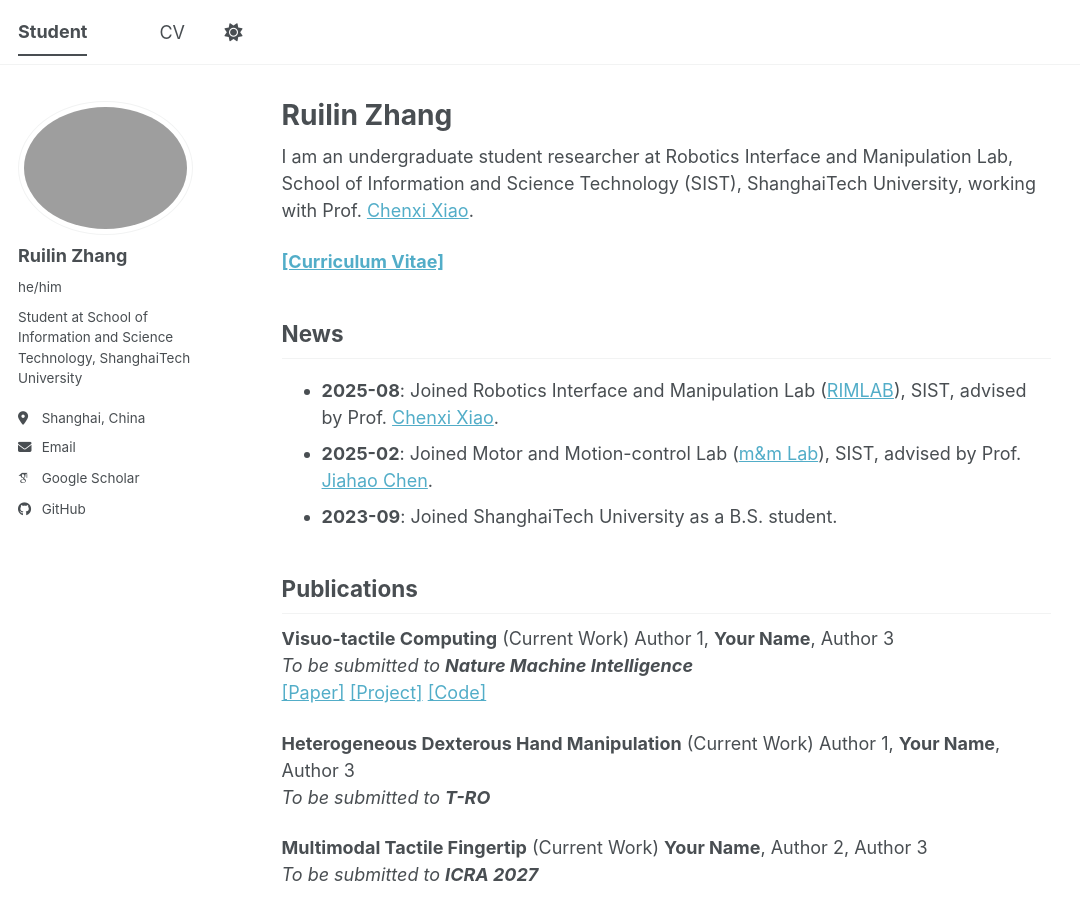
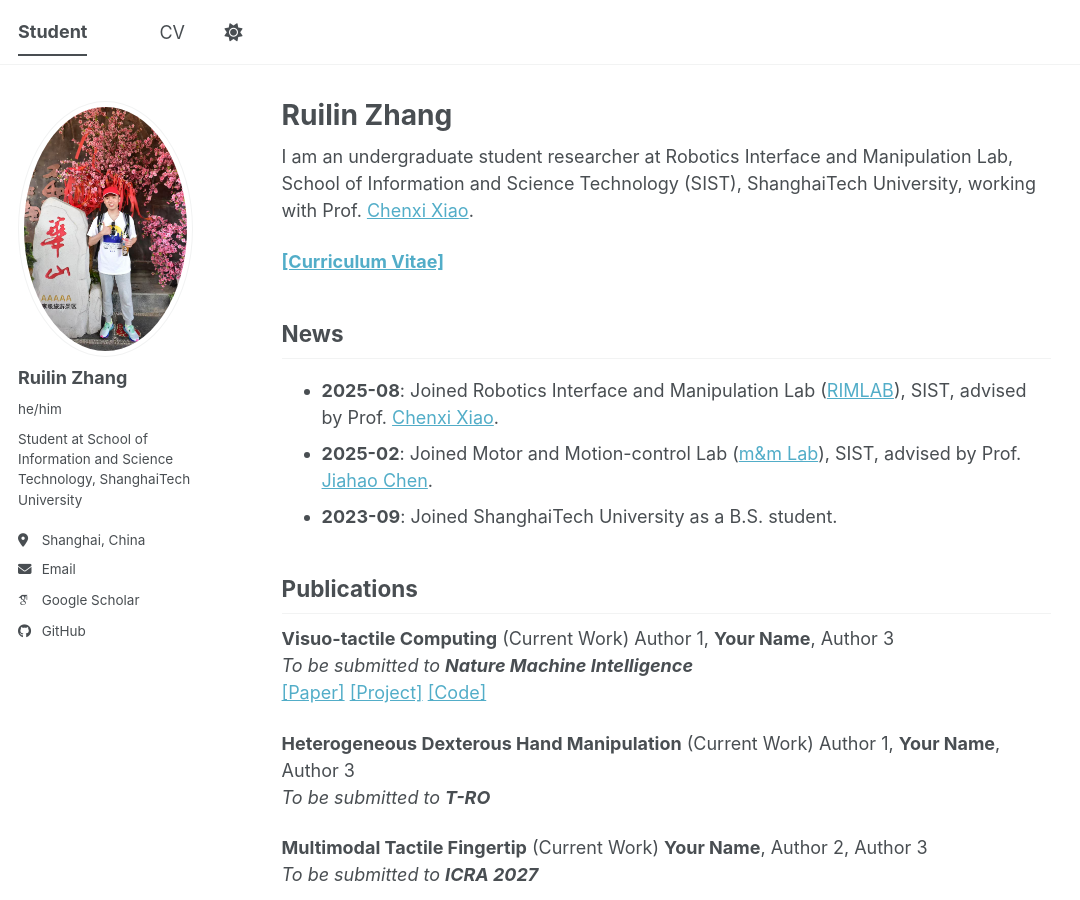
Before and after one commit to bey0ndt1me/bey0ndt1me.github.io, a Jekyll site: the page built from _pages/about.md, in a window 1280 px wide and 900 px high. Shown: the whole window, without its empty margins (0-1080 px from the left). Built offline with Jekyll 4.4.1, drawn with Linux system fonts in a browser that asks for light colours; some web fonts are replaced; a script bundle is joined from its source files by our own code; library files that are not in the unit come from our copies.

Commit message:
Update repository and avatar image in config

```diff
--- a/_config.yml
+++ b/_config.yml
@@ -16,14 +16,14 @@
 url                      : "https://bey0ndt1me.github.io" # The base hostname & protocol for your site e.g. "https://bey0ndt1me.github.io",
                                                            # or if you already have some other page hosted on Github then use "https://[your GitHub username].github.io/[Your Repo Name]"
 baseurl                  : "" # the subpath of your site, e.g. "/blog"
-repository               : "academicpages/academicpages.github.io"
+repository               : "bey0ndt1me/bey0ndt1me.github.io"
 
 # Site Author - The following control what appear as part of the author content on the side bar.
 #               If a field is blank the icon and link will not appear, otherwise it will be shown.
 #               Additional customization can be done by editing /_includes/author-profile.html
 author:
   # Biographic information
-  avatar           : "avatar.png"
+  avatar           : "avatar.jpg"
   name             : "Ruilin Zhang"
   pronouns         : "he/him" # example: "she/her"
   bio              : "Student at School of Information and Science Technology, ShanghaiTech University"
```
